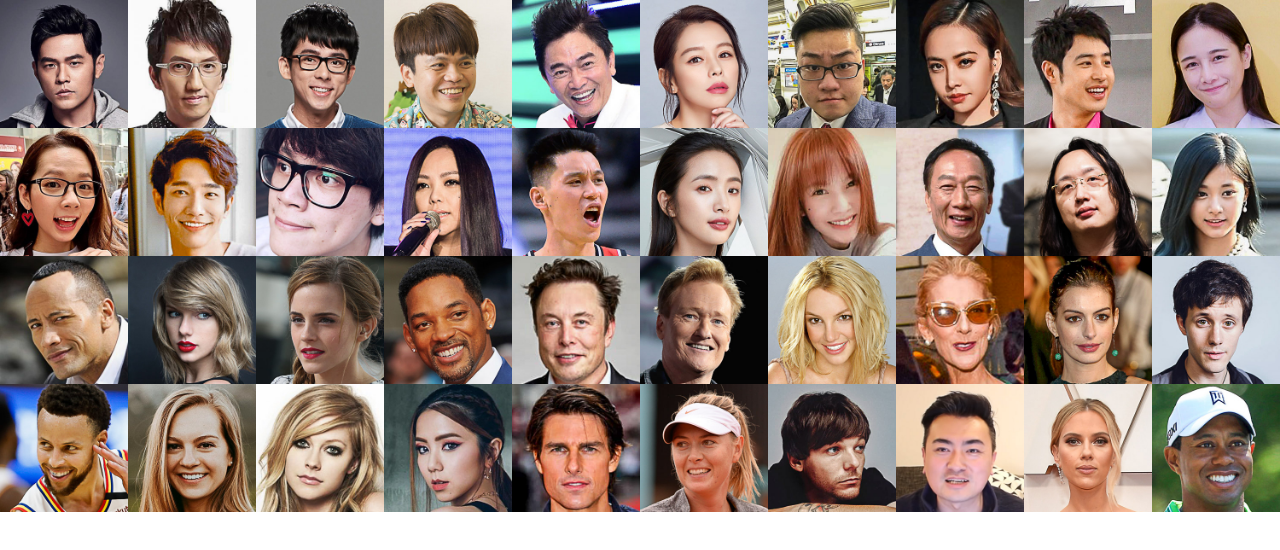
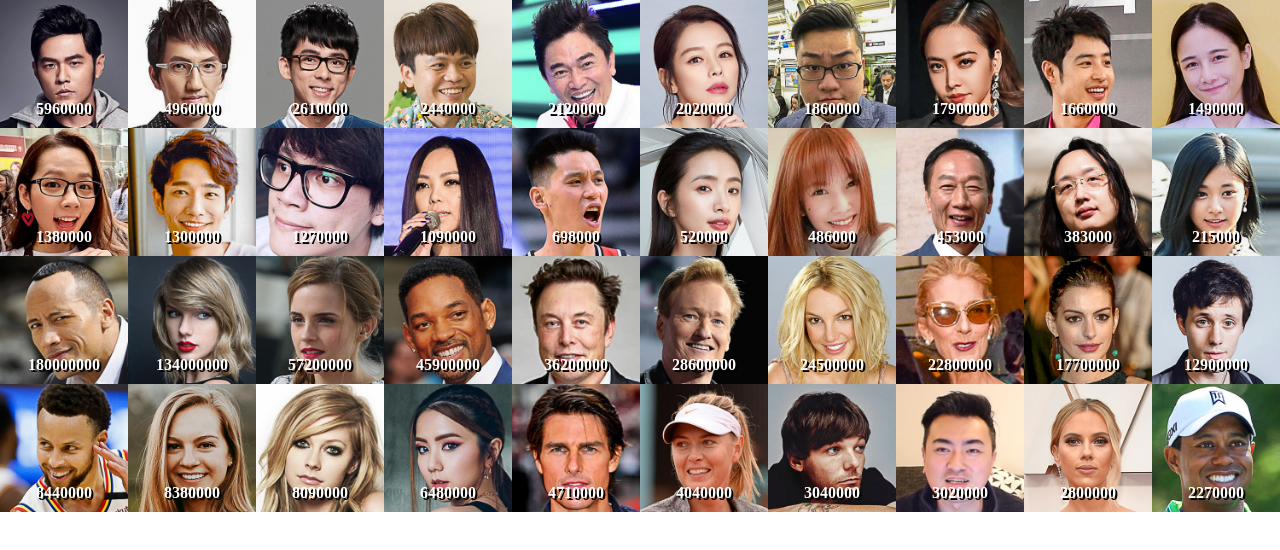
Before and after one commit to chiuhans111/AICourseProject, a plain HTML site: page final/index.html in a window 1280 px wide. Drawn offline with nearby package versions, Linux system fonts and the light colour scheme.

Commit message:
Update index.html

```diff
--- a/final/index.html
+++ b/final/index.html
@@ -18,7 +18,7 @@
                 <div class="cell">
                     <img :src="'./images/'+(people.id+1)+'.jpg'"
                         width="200" height="200" alt="" srcset="">
-
+                    <strong>{{people.fans}}</strong>
                 </div>
             </template>
         </div>
@@ -49,6 +49,9 @@
             })
         }
     })
+
+
+
 </script>
 
 </html>
```
